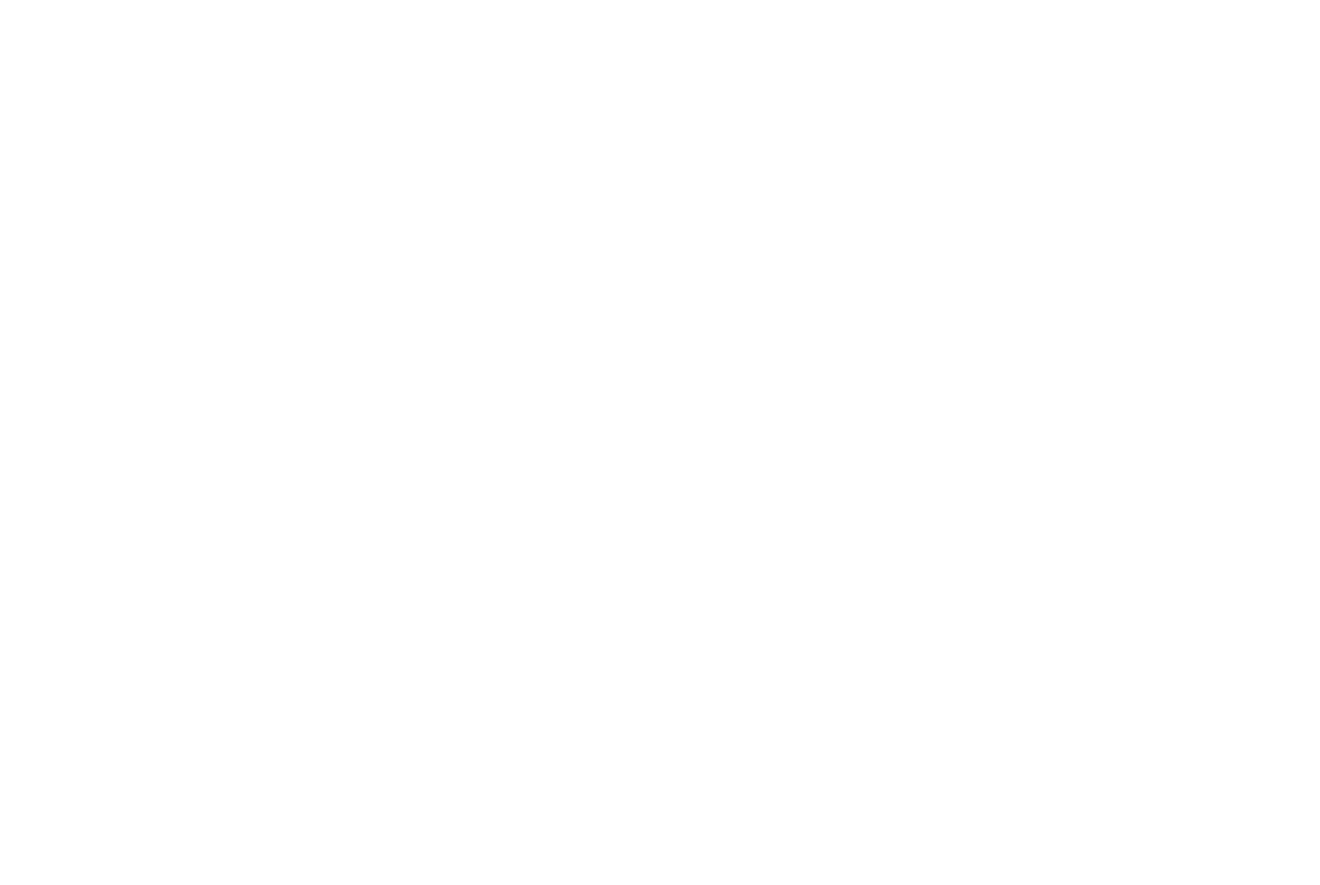
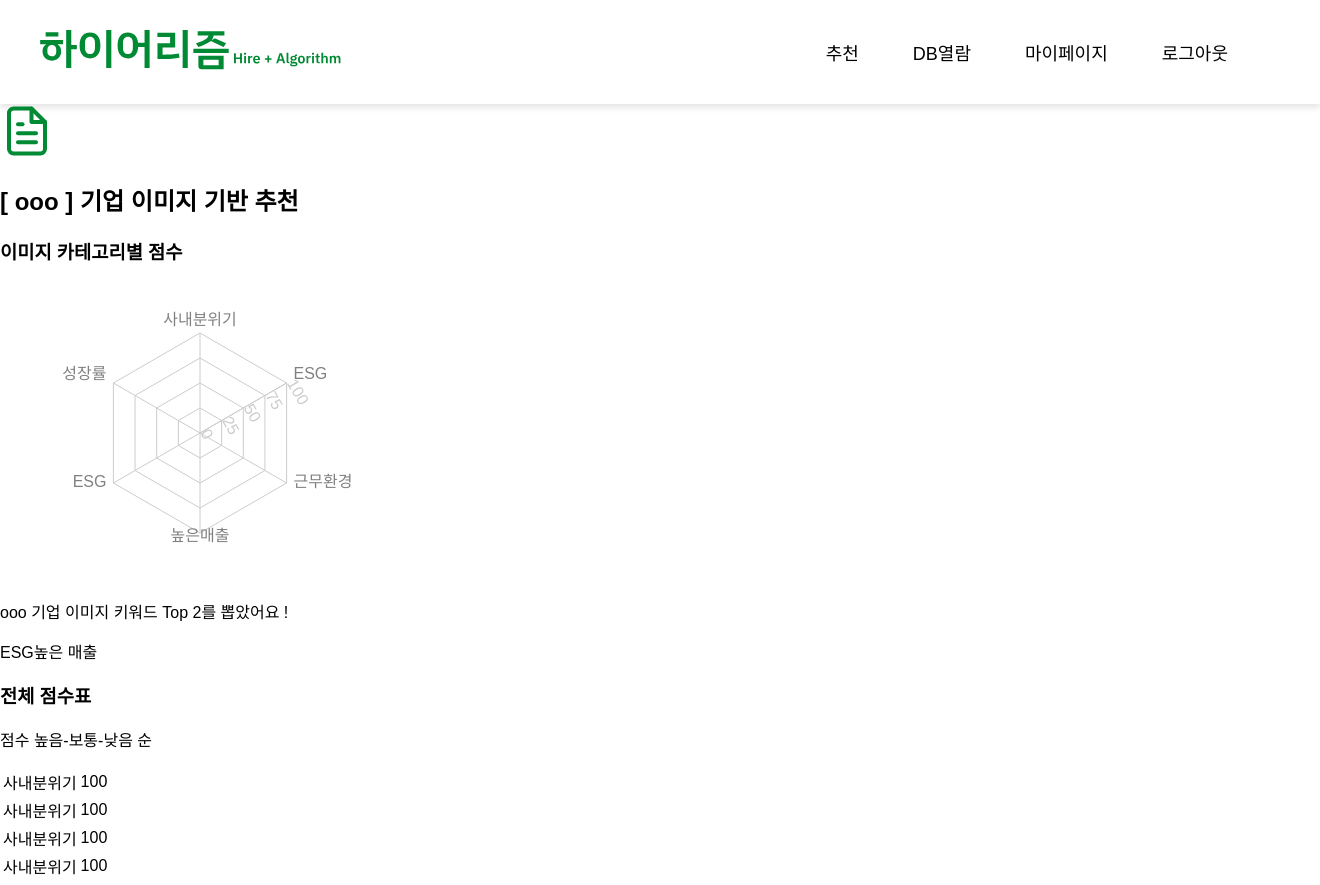
Before and after one commit to sorim831/Hirerithm, a React (Create React App) app in the folder Frontend/: page /recommend/corporateImageResult in a window 1280 px wide. Before the commit this address had no page. Shown: the top 885 px of the page, 1320 px wide, since content can reach past the window. Before the commit the page ends 800 px from the top, so only its background shows below. Built offline with nearby package versions, Linux system fonts and the light colour scheme; a web font is replaced by a local one.

Commit message:
✨ #8 기업이미지 추천 결과화면 레이아웃 코드

```diff
--- a/Frontend/package.json
+++ b/Frontend/package.json
@@ -12,6 +12,7 @@
     "react-icons": "^5.5.0",
     "react-router-dom": "^7.4.1",
     "react-scripts": "5.0.1",
+    "recharts": "^2.15.2",
     "web-vitals": "^2.1.4"
   },
   "scripts": {
--- a/Frontend/src/App.js
+++ b/Frontend/src/App.js
@@ -7,6 +7,7 @@ import SignupPage from "./Pages/MainPages/SignupPage";
 import FindIdPage from "./Pages/MainPages/FindIdPage";
 import FindPasswordPage from "./Pages/MainPages/FindPasswordPage";
 import CorporateImage from "./Pages/RecommendPages/CorporateImage";
+import CorporateImageResult from "./Pages/RecommendPages/CorporateImageResult";
 import "./App.css";
 
 function App() {
@@ -22,6 +23,10 @@ function App() {
         <Route path="/find_password" element={<FindPasswordPage />} />
         <Route path="/corporate_main" element={<CorporateMain />} />
         <Route path="/recommend/corporateImage" element={<CorporateImage />} />
+        <Route
+          path="/recommend/corporateImageResult"
+          element={<CorporateImageResult />}
+        />
       </Routes>
     </Router>
   );
--- a/Frontend/src/Pages/RecommendPages/CorporateImage.js
+++ b/Frontend/src/Pages/RecommendPages/CorporateImage.js
@@ -16,13 +16,13 @@ const CorporateImage = () => {
   };
 
   return (
-    <div className="recommend_wrapper">
+    <div className="image-recommend_wrapper">
       {/* 네비게이션 */}
       <MemberNavigation />
 
       <header>
         {/* 페이지 인덱스 */}
-        <div className="recommend_page-index-wrapper">
+        <div className="image-recommend_page-index-wrapper">
           <img src={FileLogo} alt="-" />
           <h2>기업 이미지 기반 추천</h2>
         </div>
@@ -38,7 +38,7 @@ const CorporateImage = () => {
         <img src={RecommendIcon} alt="기업 이미지 기반 후보자 추천" />
 
         {/* 입력창 */}
-        <div className="recommend_corporate-name-input-wrapper">
+        <div className="image-recommend_corporate-name-input-wrapper">
           <input
             value={companyName}
             onChange={(e) => setCompanyName(e.target.value)}
--- /dev/null
+++ b/Frontend/src/Pages/RecommendPages/CorporateImageResult.js
@@ -0,0 +1,123 @@
+// localhost:3000/recommend/corporateImageResult
+
+import React from "react";
+import FileLogo from "../../Image/Icon/FileLogo.svg";
+import MemberNavigation from "../../Component/Navigation/MemberNavigation";
+import "./corporateImage.css";
+import {
+  Radar,
+  RadarChart,
+  PolarGrid,
+  PolarAngleAxis,
+  PolarRadiusAxis,
+} from "recharts";
+
+const CorporateImageResult = () => {
+  const data = [
+    { subject: "사내분위기", value: 80 },
+    { subject: "ESG", value: 60 },
+    { subject: "근무환경", value: 70 },
+    { subject: "높은매출", value: 50 },
+    { subject: "ESG", value: 40 },
+    { subject: "성장률", value: 55 },
+  ];
+
+  return (
+    <div className="image-recommend-result_wrapper">
+      {/* 네비게이션 */}
+      <MemberNavigation />
+
+      <header>
+        {/* 페이지 인덱스 */}
+        <div className="image-recommend-result_page-index-wrapper">
+          <img src={FileLogo} alt="-" />
+          <h2> [ ooo ] 기업 이미지 기반 추천</h2>
+        </div>
+      </header>
+
+      <main>
+        {/* 이미지 카테고리별 점수 */}
+        <h3 className="image-recommend-result_graph-header">
+          이미지 카테고리별 점수
+        </h3>
+
+        <div className="image-recommend-result_graph">
+          {/* 레이더 차트 */}
+          <RadarChart
+            cx={200}
+            cy={150}
+            outerRadius={100}
+            width={400}
+            height={300}
+            data={data}
+          >
+            <PolarGrid />
+            <PolarAngleAxis dataKey="subject" />
+            <PolarRadiusAxis angle={30} domain={[0, 100]} />
+            <Radar
+              name="Score"
+              dataKey="value"
+              stroke="#4CAF50"
+              fill="#4CAF50"
+              fillOpacity={0.6}
+            />
+          </RadarChart>
+
+          {/* 키워드 Top 2 */}
+          <div className="image-recommend-result_top2">
+            <p>ooo 기업 이미지 키워드 Top 2를 뽑았어요 !</p>
+            <span></span>
+            <div className="image-recommend-result_ketword">
+              <span>ESG</span>
+              <span>높은 매출</span>
+            </div>
+          </div>
+        </div>
+
+        {/* 전체 점수표 */}
+        <div className="image-recommend-result_score-header">
+          <h3>전체 점수표</h3>
+          <div>
+            <span></span>
+            <span></span>
+            <span></span>
+            <p>점수 높음-보통-낮음 순</p>
+          </div>
+        </div>
+        <table className="image-recommend-result_score-table">
+          <tr>
+            <td>사내분위기</td>
+            <td>100</td>
+          </tr>
+          <tr>
+            <td>사내분위기</td>
+            <td>100</td>
+            <td></td>
+          </tr>
+          <tr>
+            <td>사내분위기</td>
+            <td>100</td>
+            <td></td>
+          </tr>
+          <tr>
+            <td>사내분위기</td>
+            <td>100</td>
+            <td></td>
+          </tr>
+          <tr>
+            <td>사내분위기</td>
+            <td>100</td>
+            <td></td>
+          </tr>
+          <tr>
+            <td>사내분위기</td>
+            <td>100</td>
+            <td></td>
+          </tr>
+        </table>
+      </main>
+    </div>
+  );
+};
+
+export default CorporateImageResult;
--- a/Frontend/src/Pages/RecommendPages/corporateImage.css
+++ b/Frontend/src/Pages/RecommendPages/corporateImage.css
@@ -1,9 +1,9 @@
 /* 페이지 인덱스. */
-header {
+.image-recommend_wrapper header {
   width: 100%;
 }
 
-.recommend_page-index-wrapper {
+.image-recommend_page-index-wrapper {
   display: flex;
   align-items: center;
   margin-top: 30px;
@@ -17,18 +17,18 @@ header {
   border-radius: 0px 10px 10px 0px;
 }
 
-.recommend_page-index-wrapper img {
+.image-recommend_page-index-wrapper img {
   height: 30px;
   margin-right: 10px;
 }
 
-.recommend_page-index-wrapper h2 {
+.image-recommend_page-index-wrapper h2 {
   font-size: 24px;
   font-weight: 500;
   color: #1e1e1e;
 }
 
-header p {
+.image-recommend_wrapper header p {
   font-weight: 500;
   font-size: 18px;
   color: #008a34;
@@ -36,7 +36,7 @@ header p {
 }
 
 /* 메인 */
-main {
+.image-recommend_wrapper main {
   display: flex;
   width: 100%;
   flex-direction: column;
@@ -44,14 +44,14 @@ main {
   margin-top: 100px;
 }
 
-main img {
+.image-recommend_wrapper main img {
   display: block;
   margin: 0 auto;
   width: 100px;
 }
 
 /* 기업명 입력창 */
-.recommend_corporate-name-input-wrapper {
+.image-recommend_corporate-name-input-wrapper {
   display: flex;
   align-items: center;
   justify-content: center;
@@ -60,7 +60,7 @@ main img {
   margin-top: 50px;
 }
 
-.recommend_corporate-name-input-wrapper input {
+.image-recommend_corporate-name-input-wrapper input {
   width: 100%;
   padding: 12px 40px 12px 15px;
   border: 2px solid #008a34;
@@ -68,10 +68,10 @@ main img {
   font-size: 16px;
 }
 
-.recommend_corporate-name-input-wrapper input:focus {
+.image-recommend_corporate-name-input-wrapper input:focus {
   border: 2px solid #1e1e1e;
 }
-.recommend_corporate-name-input-wrapper button {
+.image-recommend_corporate-name-input-wrapper button {
   position: absolute;
   right: 10px;
   background: none;
@@ -79,7 +79,7 @@ main img {
   cursor: pointer;
 }
 
-.recommend_corporate-name-input-wrapper button img {
+.image-recommend_corporate-name-input-wrapper button img {
   width: 20px;
   height: 20px;
 }
--- /dev/null
+++ b/Frontend/src/Pages/RecommendPages/corporateImageResult.css
@@ -0,0 +1,36 @@
+/* 페이지 인덱스. */
+.image-recommend-result_wrapper header {
+  width: 100%;
+}
+
+.image-recommend-result_page-index-wrapper {
+  display: flex;
+  align-items: center;
+  margin-top: 30px;
+  margin-left: auto;
+  margin-right: auto;
+  background-color: #f2fff7;
+  border-left: 4px solid #008a34;
+  padding-left: 10px;
+  width: calc(100% - 100px);
+  box-shadow: 0 4px 6px rgba(0, 0, 0, 0.1);
+  border-radius: 0px 10px 10px 0px;
+}
+
+.image-recommend-result_page-index-wrapper img {
+  height: 30px;
+  margin-right: 10px;
+}
+
+.image-recommend-result_page-index-wrapper h2 {
+  font-size: 24px;
+  font-weight: 500;
+  color: #1e1e1e;
+}
+
+.image-recommend-result_wrapper header p {
+  font-weight: 500;
+  font-size: 18px;
+  color: #008a34;
+  margin-left: 100px;
+}
```
Also changed, not shown: 1 other file (tests, documents, lock files or other folders).
